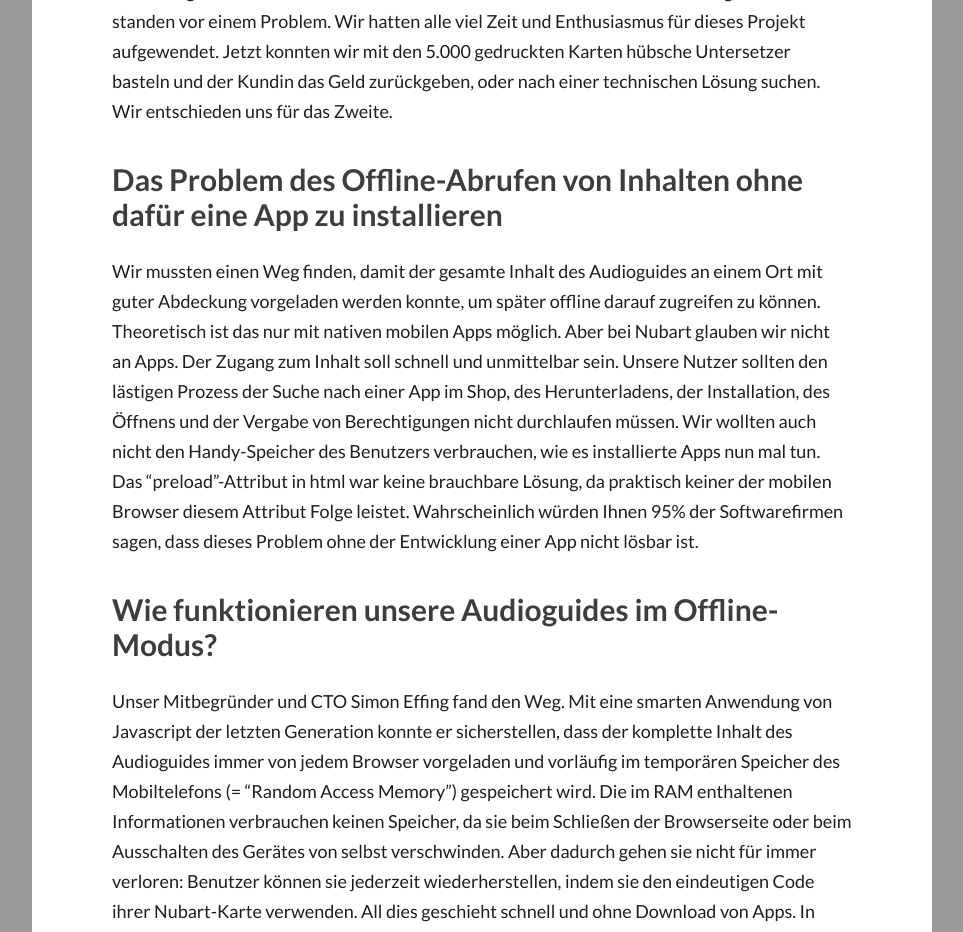
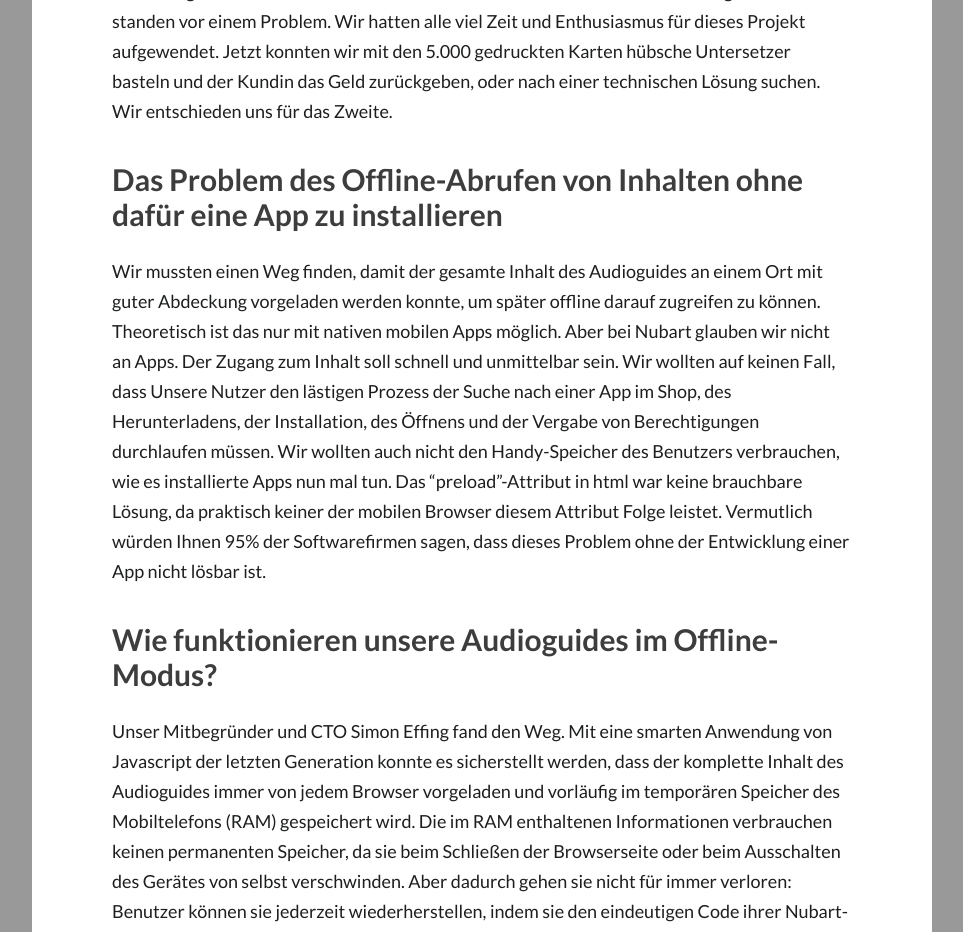
Before and after one commit to nubart/blog-de, a Jekyll site: the page built from _posts/2018-06-14-digitale-audioguides-offline-ohne-netzabdeckung.md, in a window 1280 px wide and 1400 px high, scrolled down 3015 px. Shown: the top 932 px of the window, without its empty margins (8-971 px from the left). Built offline with Jekyll 4.4.1, drawn with Linux system fonts in a browser that asks for light colours; some web fonts are replaced; comment, search, counter and statistics services are not loaded; some of the changed text lies outside the part shown.

Commit message:
Blog DE vierter Post

```diff
--- a/_posts/2018-06-14-digitale-audioguides-offline-ohne-netzabdeckung.md
+++ b/_posts/2018-06-14-digitale-audioguides-offline-ohne-netzabdeckung.md
@@ -44,18 +44,18 @@
 
 ## Das Problem des Offline-Abrufen von Inhalten ohne dafür eine App zu installieren
 
-   Wir mussten einen Weg finden, damit der gesamte Inhalt des Audioguides an einem Ort mit guter Abdeckung vorgeladen werden konnte, um später offline darauf zugreifen zu können. Theoretisch ist das nur mit nativen mobilen Apps möglich. Aber bei Nubart glauben wir nicht an Apps. Der Zugang zum Inhalt soll schnell und unmittelbar sein. Unsere Nutzer sollten den lästigen Prozess der Suche nach einer App im Shop, des Herunterladens, der Installation, des Öffnens und der Vergabe von Berechtigungen nicht durchlaufen müssen. Wir wollten auch nicht den Handy-Speicher des Benutzers verbrauchen, wie es installierte Apps nun mal tun.
+   Wir mussten einen Weg finden, damit der gesamte Inhalt des Audioguides an einem Ort mit guter Abdeckung vorgeladen werden konnte, um später offline darauf zugreifen zu können. Theoretisch ist das nur mit nativen mobilen Apps möglich. Aber bei Nubart glauben wir nicht an Apps. Der Zugang zum Inhalt soll schnell und unmittelbar sein. Wir wollten auf keinen Fall, dass Unsere Nutzer den lästigen Prozess der Suche nach einer App im Shop, des Herunterladens, der Installation, des Öffnens und der Vergabe von Berechtigungen durchlaufen müssen. Wir wollten auch nicht den Handy-Speicher des Benutzers verbrauchen, wie es installierte Apps nun mal tun.
    Das "preload"-Attribut in html war keine brauchbare Lösung, da praktisch keiner der mobilen Browser diesem Attribut Folge leistet.
-   Wahrscheinlich würden Ihnen 95% der Softwarefirmen sagen, dass dieses Problem ohne der Entwicklung einer App nicht lösbar ist.
+   Vermutlich würden Ihnen 95% der Softwarefirmen sagen, dass dieses Problem ohne der Entwicklung einer App nicht lösbar ist.
 
 ## Wie funktionieren unsere Audioguides im Offline-Modus?
 
-   Unser Mitbegründer und CTO Simon Effing fand den Weg. Mit eine smarten Anwendung von Javascript der letzten Generation konnte er sicherstellen, dass der komplette Inhalt des Audioguides immer von jedem Browser vorgeladen und vorläufig im temporären Speicher des Mobiltelefons (= "Random Access Memory") gespeichert wird. Die im RAM enthaltenen Informationen verbrauchen keinen Speicher, da sie beim Schließen der Browserseite oder beim Ausschalten des Gerätes von selbst verschwinden. Aber dadurch gehen sie nicht für immer verloren: Benutzer können sie jederzeit wiederherstellen, indem sie den eindeutigen Code ihrer Nubart-Karte verwenden. All dies geschieht schnell und ohne Download von Apps.
+   Unser Mitbegründer und CTO Simon Effing fand den Weg. Mit eine smarten Anwendung von Javascript der letzten Generation konnte es sicherstellt werden, dass der komplette Inhalt des Audioguides immer von jedem Browser vorgeladen und vorläufig im temporären Speicher des Mobiltelefons (RAM) gespeichert wird. Die im RAM enthaltenen Informationen verbrauchen keinen permanenten Speicher, da sie beim Schließen der Browserseite oder beim Ausschalten des Gerätes von selbst verschwinden. Aber dadurch gehen sie nicht für immer verloren: Benutzer können sie jederzeit wiederherstellen, indem sie den eindeutigen Code ihrer Nubart-Karte verwenden. All dies geschieht schnell und ohne Download von Apps.
    In diesem Video sehen Sie den gesamten Prozess in Echtzeit:
    <iframe src="https://player.vimeo.com/video/250765199" width="640" height="360" frameborder="0" webkitowowowfullscreen mozallowfullscreen allowfullscreen></iframe>{: .center-image }
    Der Zugriff auf unsere Offline-Audiotouren ist genauso einfach wie der Zugriff auf unsere Standard-Audioguides in Streaming. Man muss nur ein bisschen länger warten, bis der gesamte Inhalt vorgeladen ist.
-   So hatten wir nicht nur Frau Porrúas Problem gelöst. Es war uns sofort klar, dass auch andere Kunden vom Offline-Modus profitieren konnten, wie z.B. Museen die zwar Wi-Fi im Empfangsbereich anbieten, aber keine Abdeckung in den restlichen Räumen anbieten. Auch Touristen von ausserhalb der EU können so auf das teure *Roaming* versichten, da sie einen kostenlosen Wifi-Spot zum Herunterladen der Inhalte nutzen können.
-   Inzwischen haben wir diese Entwicklung erweitert und bieten nun auch eine Hybridlösung an, bei der nur die Audiospuren, die Bereichen mit schlechter Konnektivität zugeordnet sind, von uns in den Offline-Modus geschaltet werden. Dies verbessert die Ladegeschwindigkeit.
+   So hatten wir nicht nur Frau Porrúas Problem gelöst. Es war uns sofort klar, dass auch andere Kunden vom Offline-Modus profitieren konnten, wie z.B. Museen die zwar Wi-Fi im Empfangsbereich anbieten, aber keine Abdeckung in den restlichen Räumen anbieten. Auch Touristen von ausserhalb der EU können so auf das teure *Roaming* verzichten, da sie einen kostenlosen Wifi-Hotspot zum Herunterladen der Inhalte nutzen können.
+   Inzwischen haben wir diese Entwicklung erweitert und bieten nun auch eine Hybridlösung an. So werden nur die Audiospuren zu Exponaten in Bereichen mit schlechter Verbindung von uns im Offline-Modus vorgeladen. Dies verbessert die Ladegeschwindigkeit.
 
 
 
```
